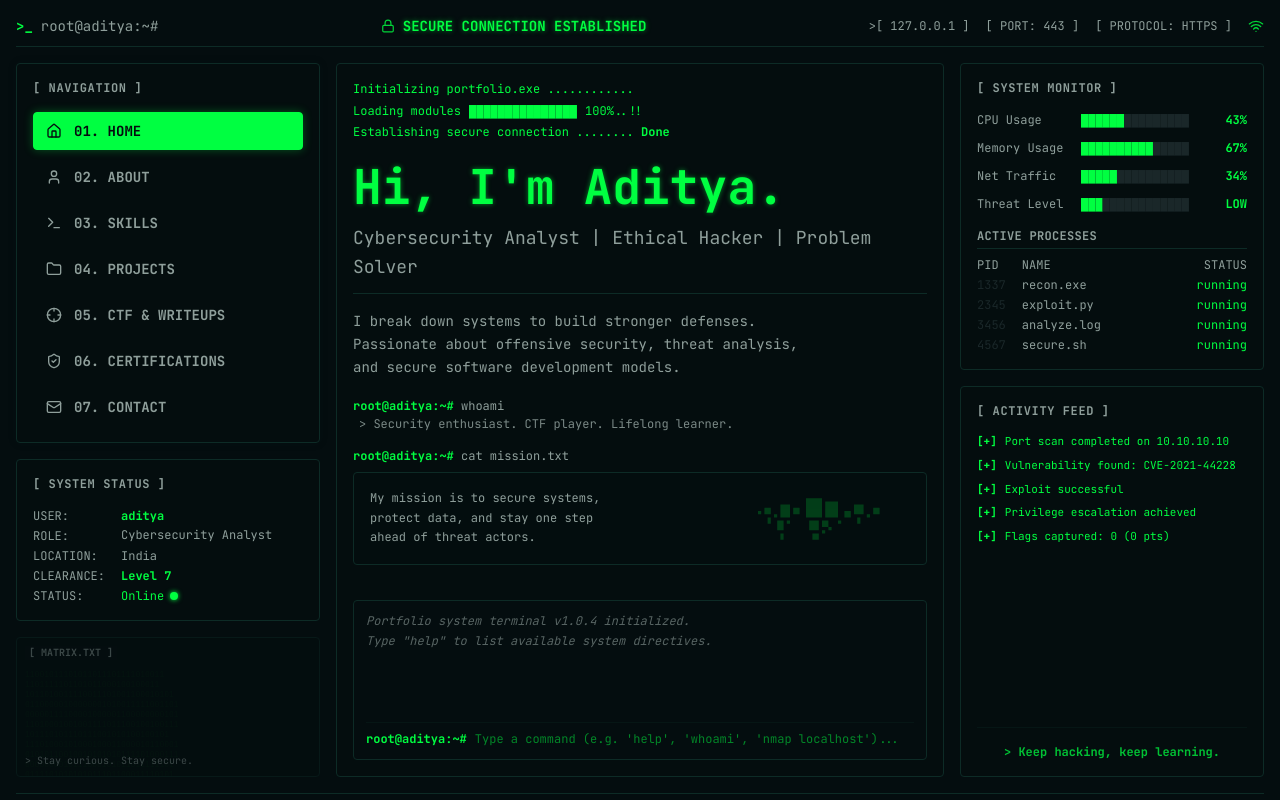
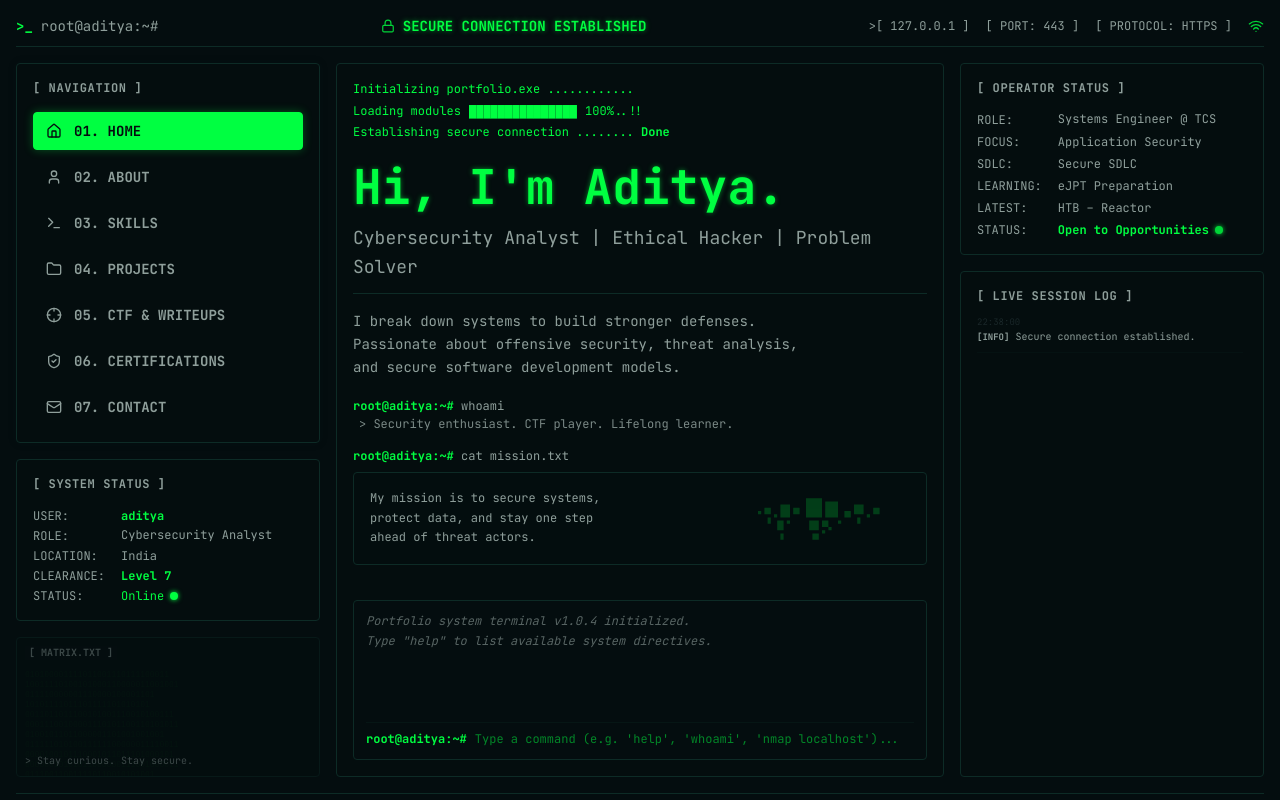
Before and after one commit to AdityaBhardwaj04/AdityaBhardwaj04.github.io, a React (Vite) app: page / in a window 1280 px wide. Shown: the top 800 px of the page. Built offline with nearby package versions, Linux system fonts and the light colour scheme.

Commit message:
feat(home): replace demo widgets with operator dashboard

```diff
--- a/src/App.tsx
+++ b/src/App.tsx
@@ -22,9 +22,20 @@ export default function App() {
   const [activeTab, setActiveTab] = useState<'home' | 'about' | 'skills' | 'projects' | 'ctf' | 'certs' | 'contact'>('home');
   const [mobileNavOpen, setMobileNavOpen] = useState<boolean>(false);
 
+  const TAB_NAV_LABELS: Record<typeof activeTab, string> = {
+    home: 'Home workspace initialized.',
+    about: 'About profile opened.',
+    skills: 'Skills workspace opened.',
+    projects: 'Projects workspace opened.',
+    ctf: 'CTF & Writeups workspace opened.',
+    certs: 'Certifications workspace opened.',
+    contact: 'Contact terminal initialized.',
+  };
+
   const handleTabChange = (tab: typeof activeTab) => {
     setActiveTab(tab);
     setMobileNavOpen(false);
+    addLogEntry('NAV', TAB_NAV_LABELS[tab]);
     if (tab === 'home') {
       requestAnimationFrame(() => {
         requestAnimationFrame(() => window.scrollTo(0, 0));
@@ -37,20 +48,15 @@ export default function App() {
   const [totalScore, setTotalScore] = useState<number>(0);
   const [flagsCaptured, setFlagsCaptured] = useState<number>(0);
 
-  // Dynamic system monitor load fluctuations
-  const [cpuUsage, setCpuUsage] = useState<number>(42);
-  const [memUsage, setMemUsage] = useState<number>(68);
-  const [netActivity, setNetActivity] = useState<number>(35);
-  const [threatLevel, setThreatLevel] = useState<'LOW' | 'MED' | 'HIGH'>('LOW');
+  // Live session log
+  type LogLevel = 'INFO' | 'NAV' | 'VIEW' | 'LINK' | 'DOWNLOAD' | 'CONTACT' | 'SUCCESS';
+  interface LogEntry { id: number; level: LogLevel; message: string; time: string; }
+  const [logEntries, setLogEntries] = useState<LogEntry[]>([]);
 
-  // Dynamic live activity feed log
-  const [activityLogs, setActivityLogs] = useState<string[]>([
-    'Port scan completed on 10.10.10.10',
-    'Vulnerability found: CVE-2021-44228',
-    'Exploit successful',
-    'Privilege escalation achieved',
-    'Flags captured: 0'
-  ]);
+  const addLogEntry = (level: LogLevel, message: string) => {
+    const time = new Date().toLocaleTimeString('en-GB', { hour12: false });
+    setLogEntries(prev => [{ id: Date.now(), level, message, time }, ...prev].slice(0, 20));
+  };
 
   // Terminal CLI input state for Home tab
   const [terminalInput, setTerminalInput] = useState<string>('');
@@ -68,33 +74,6 @@ export default function App() {
     setTimeout(() => setToast(''), 3000);
   };
 
-  // Fluctuating metric updates
-  useEffect(() => {
-    const timer = setInterval(() => {
-      setCpuUsage(prev => {
-        const delta = Math.floor(Math.random() * 5) - 2; // -2 to +2
-        return Math.max(10, Math.min(95, prev + delta));
-      });
-      setMemUsage(prev => {
-        const delta = Math.floor(Math.random() * 3) - 1; // -1 to +1
-        return Math.max(50, Math.min(90, prev + delta));
-      });
-      setNetActivity(prev => {
-        const delta = Math.floor(Math.random() * 9) - 4; // -4 to +4
-        return Math.max(15, Math.min(99, prev + delta));
-      });
-    }, 4000);
-
-    return () => clearInterval(timer);
-  }, []);
-
-  // Sync flags captured stat inside activity logs
-  useEffect(() => {
-    setActivityLogs(prev => {
-      const filtered = prev.filter(l => !l.startsWith('Flags captured:'));
-      return [...filtered, `Flags captured: ${flagsCaptured} (${totalScore} pts)`];
-    });
-  }, [flagsCaptured, totalScore]);
 
   // Scroll to bottom of terminal whenever line length changes
   useEffect(() => {
@@ -103,17 +82,10 @@ export default function App() {
     }
   }, [terminalLines, activeTab]);
 
-  // Append new log to activity feed
-  const appendActivityLog = (message: string) => {
-    setActivityLogs(prev => {
-      const filtered = prev.filter(l => l !== message);
-      // Limit to max 6 logs
-      if (filtered.length >= 6) {
-        return [...filtered.slice(1), message];
-      }
-      return [...filtered, message];
-    });
-  };
+  // Fire first log entry once booted
+  useEffect(() => {
+    if (booted) addLogEntry('INFO', 'Secure connection established.');
+  }, [booted]);
 
   // Solve callback from CtfTab
   const handleSolveChallenge = (challId: string, points: number, flag: string) => {
@@ -131,7 +103,7 @@ export default function App() {
     if (!alreadySolved) {
       setTotalScore(prev => prev + points);
       setFlagsCaptured(prev => prev + 1);
-      appendActivityLog(`Captured flag for: ${challId}! (+${points} pts)`);
+      addLogEntry('SUCCESS', `Flag captured: ${challId} (+${points} pts)`);
 
       // Also write directly to Home terminal lines if active
       setTerminalLines(prev => [
@@ -178,7 +150,7 @@ export default function App() {
             { text: '> Security enthusiast. CTF player. Lifelong learner.', type: 'output' },
             { text: 'Role: Cybersecurity Analyst | Offensive Specialist', type: 'output' }
           ]);
-          appendActivityLog('Terminal lookup: whoami');
+          addLogEntry('VIEW', 'Operator profile queried.');
           break;
         case 'skills':
           setTerminalLines(prev => [
@@ -190,7 +162,7 @@ export default function App() {
             { text: '  - Privilege Escalation (Linux SUID, windows DLL)', type: 'output' }
           ]);
           setActiveTab('skills');
-          appendActivityLog('Navigated to: SKILLS (CLI)');
+          addLogEntry('NAV', 'Skills workspace opened.');
           break;
         case 'projects':
           setTerminalLines(prev => [
@@ -201,7 +173,7 @@ export default function App() {
             { text: '  3. Facial Recognition Auth System (OpenCV/TF)', type: 'output' }
           ]);
           setActiveTab('projects');
-          appendActivityLog('Navigated to: PROJECTS (CLI)');
+          addLogEntry('NAV', 'Projects workspace opened.');
           break;
         case 'ctf':
           setTerminalLines(prev => [
@@ -212,7 +184,7 @@ export default function App() {
             { text: `  - Rank: ${flagsCaptured === 4 ? 'Root Admin' : flagsCaptured >= 2 ? 'Exploiter' : 'Neophyte'}`, type: 'output' }
           ]);
           setActiveTab('ctf');
-          appendActivityLog('Navigated to: CTF (CLI)');
+          addLogEntry('NAV', 'CTF & Writeups workspace opened.');
           break;
         case 'certs':
           setTerminalLines(prev => [
@@ -223,7 +195,7 @@ export default function App() {
             { text: '  - Security+ (CompTIA Baseline Ops)', type: 'output' }
           ]);
           setActiveTab('certs');
-          appendActivityLog('Navigated to: CERTS (CLI)');
+          addLogEntry('NAV', 'Certifications workspace opened.');
           break;
         case 'contact':
           setTerminalLines(prev => [
@@ -232,7 +204,7 @@ export default function App() {
             { text: 'Type "python3 send_message.py" or open the CONTACT panel.', type: 'output' }
           ]);
           setActiveTab('contact');
-          appendActivityLog('Navigated to: CONTACT (CLI)');
+          addLogEntry('NAV', 'Contact terminal initialized.');
           break;
         case 'resume': {
           setTerminalLines(prev => [
@@ -247,7 +219,7 @@ export default function App() {
           link.click();
           document.body.removeChild(link);
           showToast('Resume download started');
-          appendActivityLog('Resume downloaded via CLI');
+          addLogEntry('DOWNLOAD', 'Resume downloaded.');
           break;
         }
         case 'ping':
@@ -260,7 +232,7 @@ export default function App() {
             { text: `--- ${host} ping statistics ---`, type: 'info' },
             { text: '2 packets transmitted, 2 received, 0% packet loss', type: 'output' }
           ]);
-          appendActivityLog(`Dispatched ping target: ${host}`);
+          addLogEntry('INFO', `Ping dispatched to ${host}.`);
           break;
         case 'nmap':
           setTerminalLines(prev => [
@@ -274,7 +246,7 @@ export default function App() {
             { text: '3000/tcp open  react-vite (Development Portfolio)', type: 'output' },
             { text: 'Nmap done: 1 IP address scanned in 0.88 seconds', type: 'success' }
           ]);
-          appendActivityLog('Nmap audit local scan completed');
+          addLogEntry('INFO', 'Local port scan completed.');
           break;
         case 'clear':
           setTerminalLines([]);
@@ -594,92 +566,65 @@ export default function App() {
 
           {activeTab === 'contact' && (
             <div className="panel flex-grow flex flex-col min-h-[450px]">
-              <ContactTab onMessageSent={appendActivityLog} />
+              <ContactTab onMessageSent={(msg) => addLogEntry('SUCCESS', msg)} />
             </div>
           )}
         </section>
 
-        {/* Right Status / Monitor Sidebar */}
+        {/* Right Panel */}
         <aside className="right-panel flex flex-col gap-4 min-w-0">
-          {/* System Monitor */}
-          <div className="panel flex flex-col gap-4">
-            <h2 className="text-term-lightgray text-xs font-bold uppercase tracking-wider">[ SYSTEM MONITOR ]</h2>
-            <div className="flex flex-col gap-3 text-xs">
-              <div className="flex items-center justify-between gap-2">
-                <span className="text-term-lightgray w-24">CPU Usage</span>
-                <div className="flex-grow flex gap-1 font-mono">
-                  {renderProgressBlocks(cpuUsage)}
-                </div>
-                <span className="text-term-green w-8 text-right font-bold">{cpuUsage}%</span>
-              </div>
+          {/* Operator Status */}
+          <div className="panel flex flex-col gap-2">
+            <h2 className="text-term-lightgray mb-2 text-xs font-bold uppercase tracking-wider">[ OPERATOR STATUS ]</h2>
+            <div className="grid grid-cols-[auto_1fr] gap-x-4 gap-y-1.5 text-xs">
+              <span className="text-term-lightgray">ROLE:</span>
+              <span className="text-term-lightgray leading-tight">Systems Engineer @ TCS</span>
 
-              <div className="flex items-center justify-between gap-2">
-                <span className="text-term-lightgray w-24">Memory Usage</span>
-                <div className="flex-grow flex gap-1 font-mono">
-                  {renderProgressBlocks(memUsage)}
-                </div>
-                <span className="text-term-green w-8 text-right font-bold">{memUsage}%</span>
-              </div>
+              <span className="text-term-lightgray">FOCUS:</span>
+              <span className="text-term-lightgray">Application Security</span>
 
-              <div className="flex items-center justify-between gap-2">
-                <span className="text-term-lightgray w-24">Net Traffic</span>
-                <div className="flex-grow flex gap-1 font-mono">
-                  {renderProgressBlocks(netActivity)}
-                </div>
-                <span className="text-term-green w-8 text-right font-bold">{netActivity}%</span>
-              </div>
+              <span className="text-term-lightgray">SDLC:</span>
+              <span className="text-term-lightgray">Secure SDLC</span>
 
-              <div className="flex items-center justify-between gap-2">
-                <span className="text-term-lightgray w-24">Threat Level</span>
-                <div className="flex-grow flex gap-1 font-mono">
-                  {renderProgressBlocks(threatLevel === 'HIGH' ? 85 : threatLevel === 'MED' ? 50 : 20)}
-                </div>
-                <span className={`w-8 text-right font-bold ${threatLevel === 'HIGH' ? 'text-red-400' : 'text-term-green'}`}>
-                  {threatLevel}
-                </span>
-              </div>
-            </div>
+              <span className="text-term-lightgray">LEARNING:</span>
+              <span className="text-term-lightgray">eJPT Preparation</span>
 
-            {/* Active Processes table */}
-            <div>
-              <h3 className="text-term-lightgray text-xs border-b border-term-border pb-1 font-bold uppercase tracking-wide">ACTIVE PROCESSES</h3>
-              <div className="grid grid-cols-[auto_1fr_auto] gap-x-4 gap-y-1 text-xs mt-2">
-                <span className="text-term-lightgray">PID</span>
-                <span className="text-term-lightgray">NAME</span>
-                <span className="text-term-lightgray text-right">STATUS</span>
+              <span className="text-term-lightgray">LATEST:</span>
+              <span className="text-term-lightgray">HTB – Reactor</span>
 
-                <span className="text-term-gray">1337</span>
-                <span className="text-term-lightgray">recon.exe</span>
-                <span className="text-term-green text-right">running</span>
-
-                <span className="text-term-gray">2345</span>
-                <span className="text-term-lightgray">exploit.py</span>
-                <span className="text-term-green text-right">running</span>
-
-                <span className="text-term-gray">3456</span>
-                <span className="text-term-lightgray">analyze.log</span>
-                <span className="text-term-green text-right">running</span>
-
-                <span className="text-term-gray">4567</span>
-                <span className="text-term-lightgray">secure.sh</span>
-                <span className="text-term-green text-right">running</span>
+              <span className="text-term-lightgray">STATUS:</span>
+              <div className="flex items-center gap-1.5">
+                <span className="text-term-green font-bold">Open to Opportunities</span>
+                <div className="w-2 h-2 bg-term-green rounded-full animate-pulse shadow-[0_0_5px_#00FF41] flex-shrink-0"></div>
               </div>
             </div>
           </div>
 
-          {/* Activity Feed */}
-          <div className="panel flex-grow flex flex-col gap-2 text-xs">
-            <h2 className="text-term-lightgray mb-2 text-xs font-bold uppercase tracking-wider">[ ACTIVITY FEED ]</h2>
-            <div className="flex flex-col gap-2.5 flex-grow">
-              {activityLogs.map((log, index) => (
-                <div key={index} className="flex gap-2 text-term-green text-[11px] leading-tight items-start">
-                  <span className="font-bold select-none">[+]</span>
-                  <span>{log}</span>
-                </div>
-              ))}
-              <div className="mt-auto pt-4 text-term-green/75 border-t border-term-border/30 text-center font-bold">
-                &gt; Keep hacking, keep learning.
-              </div>
+          {/* Live Session Log */}
+          <div className="panel flex-grow flex flex-col gap-0 text-xs overflow-hidden">
+            <h2 className="text-term-lightgray mb-3 text-xs font-bold uppercase tracking-wider">[ LIVE SESSION LOG ]</h2>
+            <div className="flex flex-col gap-0 flex-grow overflow-y-auto max-h-[320px] pr-1">
+              {logEntries.length === 0 ? (
+                <div className="text-term-gray text-[10px] italic">Awaiting session activity...</div>
+              ) : (
+                logEntries.map(entry => (
+                  <div key={entry.id} className="log-entry border-b border-term-border/20 py-2 first:pt-0">
+                    <div className="text-term-gray text-[9px] font-mono mb-0.5">{entry.time}</div>
+                    <div className="flex items-baseline gap-1.5">
+                      <span className={`text-[9px] font-bold font-mono flex-shrink-0 ${
+                        entry.level === 'SUCCESS' ? 'text-term-green' :
+                        entry.level === 'NAV'     ? 'text-term-green' :
+                        entry.level === 'VIEW'    ? 'text-term-green' :
+                        entry.level === 'LINK'    ? 'text-yellow-400' :
+                        entry.level === 'DOWNLOAD'? 'text-yellow-400' :
+                        entry.level === 'CONTACT' ? 'text-term-green' :
+                        'text-term-lightgray'
+                      }`}>[{entry.level}]</span>
+                      <span className="text-term-lightgray text-[10px] leading-snug">{entry.message}</span>
+                    </div>
+                  </div>
+                ))
+              )}
             </div>
           </div>
         </aside>
@@ -694,7 +639,7 @@ export default function App() {
           <button
             onClick={() => {
               setActiveTab('contact');
-              appendActivityLog('Initiated connection handshake.');
+              addLogEntry('CONTACT', 'Contact terminal initialized.');
             }}
             className="mt-1 border border-term-green text-term-green hover:bg-term-green hover:text-term-bg transition-all py-2 px-4 rounded flex items-center justify-between font-bold w-full max-w-xs group cursor-pointer shadow-[0_0_5px_rgba(0,255,65,0.1)]"
           >
@@ -716,7 +661,7 @@ export default function App() {
             <a
               className="flex items-center gap-2 group cursor-pointer"
               href="mailto:abd.aditya10@outlook.com"
-              onClick={() => appendActivityLog('Clicked email hyperlink')}
+              onClick={() => addLogEntry('LINK', 'Opening email client...')}
             >
               <Mail size={20} className="text-term-green group-hover:text-shadow-glow transition-all" />
               <div className="text-xs">
@@ -730,7 +675,7 @@ export default function App() {
               href="https://www.linkedin.com/in/abhardwaj28"
               target="_blank"
               rel="noopener noreferrer"
-              onClick={() => appendActivityLog('Clicked LinkedIn hyperlink')}
+              onClick={() => addLogEntry('LINK', 'Opening LinkedIn profile...')}
             >
               <Linkedin size={20} className="text-term-green group-hover:text-shadow-glow transition-all" />
               <div className="text-xs">
@@ -744,7 +689,7 @@ export default function App() {
               href="https://github.com/AdityaBhardwaj04"
               target="_blank"
               rel="noopener noreferrer"
-              onClick={() => appendActivityLog('Clicked GitHub hyperlink')}
+              onClick={() => addLogEntry('LINK', 'Opening GitHub profile...')}
             >
               <Github size={20} className="text-term-green group-hover:text-shadow-glow transition-all" />
               <div className="text-xs">
--- a/src/index.css
+++ b/src/index.css
@@ -79,6 +79,15 @@ body {
   animation: fade-in-out 3s ease-in-out forwards;
 }
 
+@keyframes log-slide-in {
+  from { opacity: 0; transform: translateY(-4px); }
+  to   { opacity: 1; transform: translateY(0); }
+}
+
+.log-entry {
+  animation: log-slide-in 0.2s ease-out forwards;
+}
+
 /* Main grid layout with animated workspace mode */
 .main-grid {
   display: grid;
```
